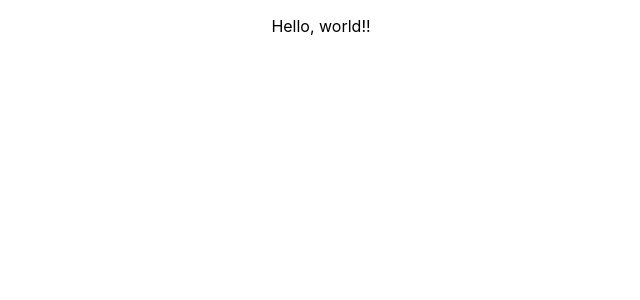
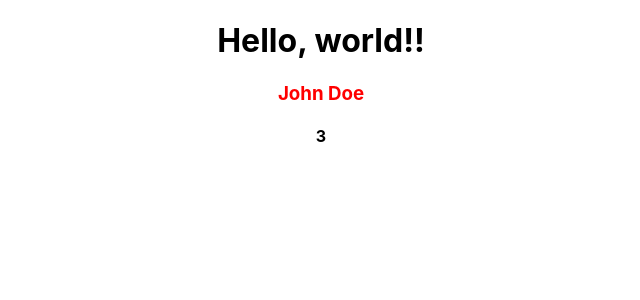
Before and after one commit to macklark/react-notes, a React (Create React App) app: page / in a window 1280 px wide. Shown: the top 300 px of the page, without its empty margins (319-959 px from the left). Built offline with nearby package versions, Linux system fonts and the light colour scheme.

Commit message:
learnt what JSX is and what elements are

```diff
--- a/src/App.jsx
+++ b/src/App.jsx
@@ -1,13 +1,31 @@
-import React from "react";
+import React, { useState } from "react";
 import "./App.css";
 
 function App() {
   const title = "Hello, world!!";
 
+  const user = { firstName: "John", lastName: "Doe" };
+  const [counter, setCounter] = useState(0);
+
+  // This is a valid javascript expression
+  const formatName = (user) => {
+    return user.firstName + " " + user.lastName;
+  };
+  // JSX example
+  // It is a syntax extension to JavaScript.
+  // It comes with full power of JavaScript.
+  setInterval(() => {
+    setCounter(counter + 1);
+  }, 2000);
   return (
+    // The JSX syntax gets compiled into react.createElement() calls by babel.
     <div className="App">
       {/* Text interpolation */}
-      <p>{title}</p>
+      {/* We can put any valid javascript expression inside the curly braces. */}
+      {/* After compilation JSX expression becomes regular javascript objects, so we can return them, use inside conditional loops and etc.. */}
+      <h1>{title}</h1>
+      <h3 className="text-colour">{formatName(user)}</h3>
+      <h4>{counter}</h4>
     </div>
   );
 }
```
